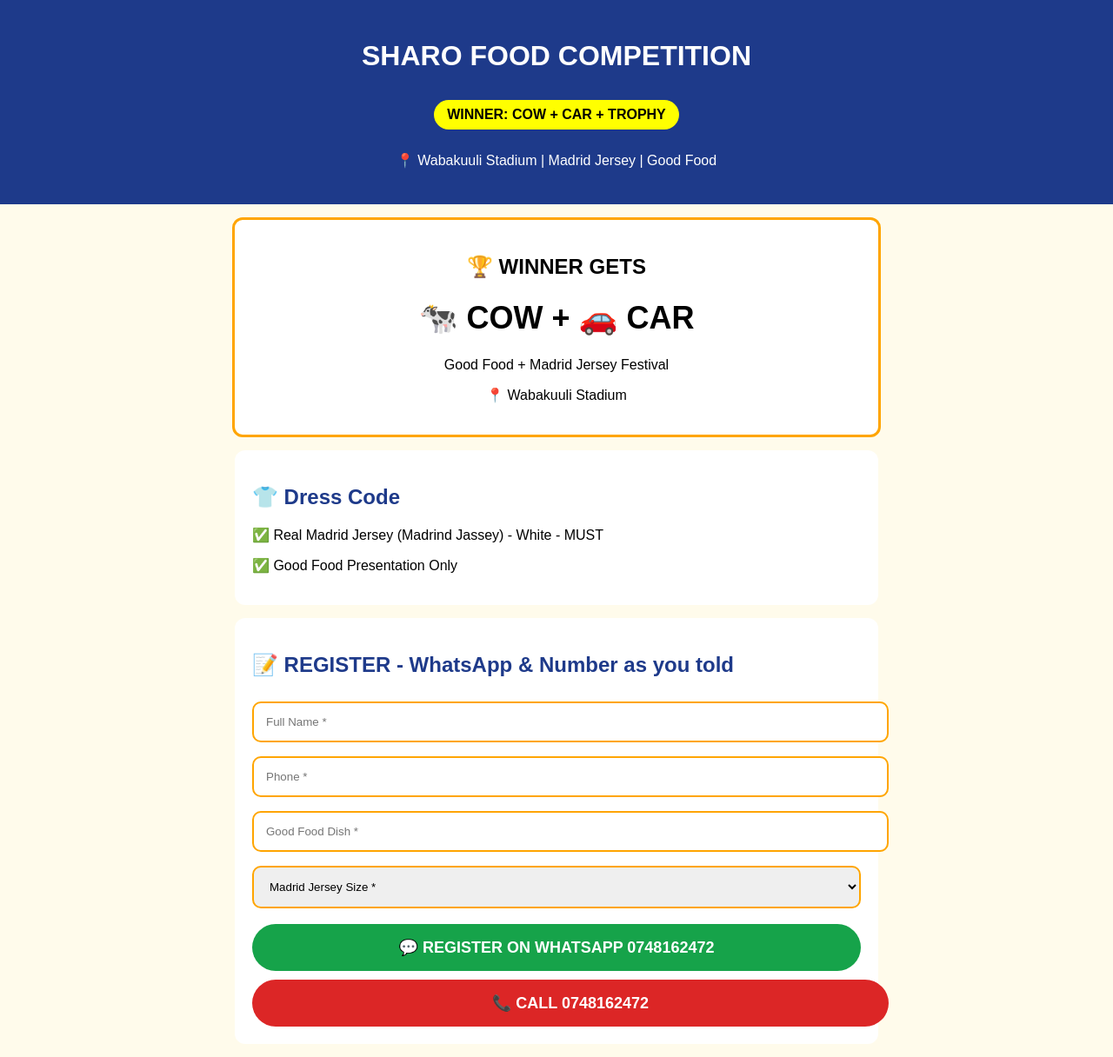
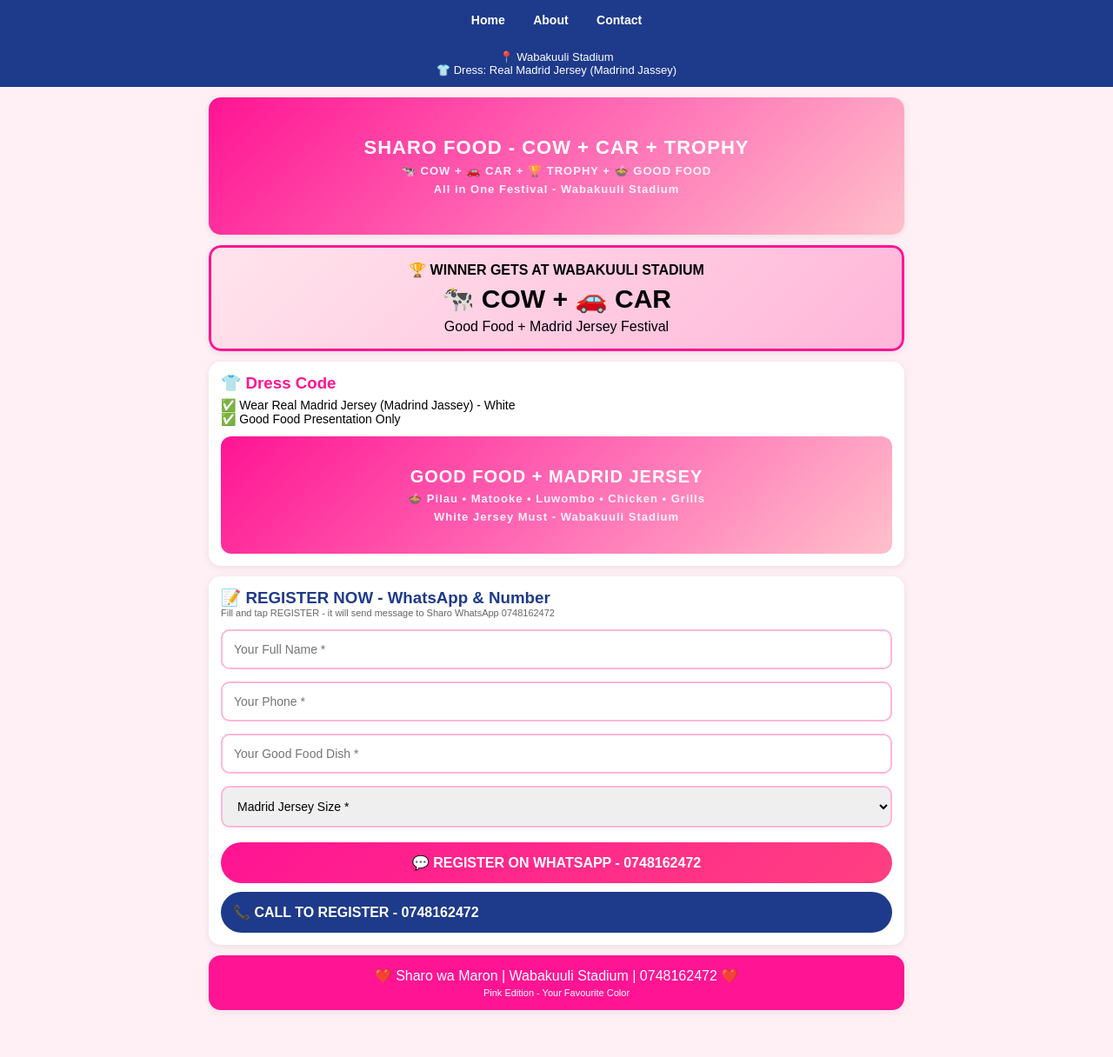
Before and after one commit to badman2343/Badman, a plain HTML site: page index.html in a window 1280 px wide. Shown: the whole page at 87% size. After the commit the page ends 1174 px from the top, so only its background shows below. Drawn offline with Linux system fonts and the light colour scheme.

Commit message:
Update index.html

```diff
--- a/index.html
+++ b/index.html
@@ -3,53 +3,103 @@
 <head>
 <meta charset="UTF-8">
 <meta name="viewport" content="width=device-width, initial-scale=1.0">
-<title>Sharo Food Competition</title>
+<title>Sharo Food Competition - Wabakuuli Stadium</title>
+<style>
+*{margin:0;padding:0;box-sizing:border-box;font-family:Arial,sans-serif}
+body{background:#fff0f5}
+nav{background:#1e3a8a;color:white;text-align:center;padding:14px}
+nav a{color:white;text-decoration:none;margin:0 14px;font-weight:bold;font-size:14px}
+.header-blue{background:#1e3a8a;color:white;text-align:center;padding:12px 10px}
+.header-blue p{font-size:13px}
+section{max-width:800px;margin:12px auto;background:white;padding:0;border-radius:14px;box-shadow:0 2px 8px rgba(0,0,0,.08);overflow:hidden}
+.inner{padding:14px}
+.poster-pink{background:linear-gradient(135deg,#ff1493,#ff69b4,#ffc0cb);color:white;text-align:center;padding:45px 15px;font-weight:900;font-size:22px;letter-spacing:1px}
+.poster-pink span{font-size:13px;font-weight:600;display:block;margin-top:6px;opacity:.9}
+.winner{background:linear-gradient(135deg,#ffe4ec,#ffb6d9);border:3px solid #ff1493;text-align:center;padding:16px;border-radius:14px}
+input,select{width:100%;padding:13px;margin:7px 0;border:2px solid #ffb6d9;border-radius:10px;font-size:14px}
+.btn{width:100%;padding:14px;border:none;border-radius:30px;font-weight:900;color:white;font-size:16px;margin-top:10px;display:block;text-decoration:none;cursor:pointer}
+.btn-pink{background:linear-gradient(135deg,#ff1493,#ff4081)}
+.btn-blue{background:#1e3a8a}
+h3{color:#ff1493}
+</style>
 </head>
-<body style="margin:0;font-family:Arial;background:#fffbeb">
+<body>
 
-<div style="background:#1e3a8a;color:white;text-align:center;padding:25px">
-<h1>SHARO FOOD COMPETITION</h1>
-<p style="background:yellow;color:black;display:inline-block;padding:8px 15px;border-radius:20px;font-weight:900;margin-top:10px">WINNER: COW + CAR + TROPHY</p>
-<p style="margin-top:10px">📍 Wabakuuli Stadium | Madrid Jersey | Good Food</p>
+<nav>
+<a href="index.html">Home</a>
+<a href="about.html">About</a>
+<a href="contact.html">Contact</a>
+</nav>
+
+<div class="header-blue">
+<p>📍 Wabakuuli Stadium</p>
+<p>👕 Dress: Real Madrid Jersey (Madrind Jassey)</p>
 </div>
 
-<div style="max-width:700px;margin:15px auto;background:white;padding:20px;border-radius:12px;text-align:center;border:3px solid orange">
-<h2>🏆 WINNER GETS</h2>
-<h1 style="font-size:36px">🐄 COW + 🚗 CAR</h1>
-<p>Good Food + Madrid Jersey Festival</p>
-<p>📍 Wabakuuli Stadium</p>
+<section>
+<div class="poster-pink">
+SHARO FOOD - COW + CAR + TROPHY
+<span>🐄 COW + 🚗 CAR + 🏆 TROPHY + 🍲 GOOD FOOD</span>
+<span>All in One Festival - Wabakuuli Stadium</span>
 </div>
+</section>
 
-<div style="max-width:700px;margin:15px auto;background:white;padding:20px;border-radius:12px">
-<h2 style="color:#1e3a8a">👕 Dress Code</h2>
-<p>✅ Real Madrid Jersey (Madrind Jassey) - White - MUST</p>
-<p>✅ Good Food Presentation Only</p>
+<section>
+<div class="inner winner">
+<p style="font-weight:900;color:#000">🏆 WINNER GETS AT WABAKUULI STADIUM</p>
+<p style="font-size:30px;font-weight:900;margin:6px 0;color:#000">🐄 COW + 🚗 CAR</p>
+<p style="color:#000">Good Food + Madrid Jersey Festival</p>
 </div>
+</section>
 
-<div style="max-width:700px;margin:15px auto;background:white;padding:20px;border-radius:12px">
-<h2 style="color:#1e3a8a">📝 REGISTER - WhatsApp & Number as you told</h2>
-<input id="n" placeholder="Full Name *" style="width:100%;padding:14px;margin:8px 0;border:2px solid orange;border-radius:10px">
-<input id="p" placeholder="Phone *" style="width:100%;padding:14px;margin:8px 0;border:2px solid orange;border-radius:10px">
-<input id="d" placeholder="Good Food Dish *" style="width:100%;padding:14px;margin:8px 0;border:2px solid orange;border-radius:10px">
-<select id="s" style="width:100%;padding:14px;margin:8px 0;border:2px solid orange;border-radius:10px">
+<section>
+<div class="inner">
+<h3>👕 Dress Code</h3>
+<p style="font-size:14px;margin-top:6px">✅ Wear Real Madrid Jersey (Madrind Jassey) - White</p>
+<p style="font-size:14px">✅ Good Food Presentation Only</p>
+<div class="poster-pink" style="margin-top:12px;border-radius:12px;padding:35px 15px;font-size:20px">
+GOOD FOOD + MADRID JERSEY
+<span>🍲 Pilau • Matooke • Luwombo • Chicken • Grills</span>
+<span>White Jersey Must - Wabakuuli Stadium</span>
+</div>
+</div>
+</section>
+
+<section>
+<div class="inner">
+<h3 style="color:#1e3a8a">📝 REGISTER NOW - WhatsApp & Number</h3>
+<p style="font-size:11px;color:#666;margin-bottom:6px">Fill and tap REGISTER - it will send message to Sharo WhatsApp 0748162472</p>
+<input id="name" placeholder="Your Full Name *">
+<input id="phone" placeholder="Your Phone *">
+<input id="dish" placeholder="Your Good Food Dish *">
+<select id="size">
 <option value="">Madrid Jersey Size *</option>
-<option>S</option><option>M</option><option>L</option><option>XL</option>
+<option>S - Small</option>
+<option>M - Medium</option>
+<option>L - Large</option>
+<option>XL - Extra Large</option>
 </select>
+<button class="btn btn-pink" onclick="registerWA()">💬 REGISTER ON WHATSAPP - 0748162472</button>
+<a class="btn btn-blue" href="tel:0748162472">📞 CALL TO REGISTER - 0748162472</a>
+</div>
+</section>
 
-<button onclick="go()" style="width:100%;padding:16px;background:#16a34a;color:white;border:none;border-radius:30px;font-weight:900;font-size:18px;margin-top:10px">💬 REGISTER ON WHATSAPP 0748162472</button>
-
-<a href="tel:0748162472" style="display:block;text-align:center;width:100%;padding:16px;background:#dc2626;color:white;border-radius:30px;font-weight:900;text-decoration:none;margin-top:10px;font-size:18px">📞 CALL 0748162472</a>
+<section style="text-align:center;background:#ff1493;color:white">
+<div class="inner">
+<p>❤️ Sharo wa Maron | Wabakuuli Stadium | 0748162472 ❤️</p>
+<p style="font-size:11px;margin-top:4px">Pink Edition - Your Favourite Color</p>
 </div>
+</section>
 
 <script>
-function go(){
-var n=document.getElementById('n').value;
-var p=document.getElementById('p').value;
-var d=document.getElementById('d').value;
-var s=document.getElementById('s').value;
-if(!n||!p||!d||!s){alert('Fill all');return;}
-var t="Hello Sharo! REGISTER SHARO FOOD COMPETITION%0AName: "+n+"%0APhone: "+p+"%0ADish: "+d+"%0AJersey: "+s+"%0AStadium: Wabakuuli%0APrize: COW+CAR";
-window.open("https://wa.me/256748162472?text="+t,"_blank");
+function registerWA(){
+var n=document.getElementById('name').value.trim();
+var ph=document.getElementById('phone').value.trim();
+var d=document.getElementById('dish').value.trim();
+var s=document.getElementById('size').value;
+if(!n||!ph||!d||!s){alert('Fill all: Name, Phone, Dish, Size');return;}
+var msg="Hello Sharo! I REGISTER FOR SHARO FOOD COMPETITION at Wabakuuli Stadium%0A%0AName: "+n+"%0APhone: "+ph+"%0ADish: "+d+"%0AJersey Size: "+s+" Real Madrid%0APrize: COW + CAR + TROPHY%0AColor: Pink Edition";
+window.open("https://wa.me/256748162472?text="+msg,"_blank");
 }
 </script>
 
```
